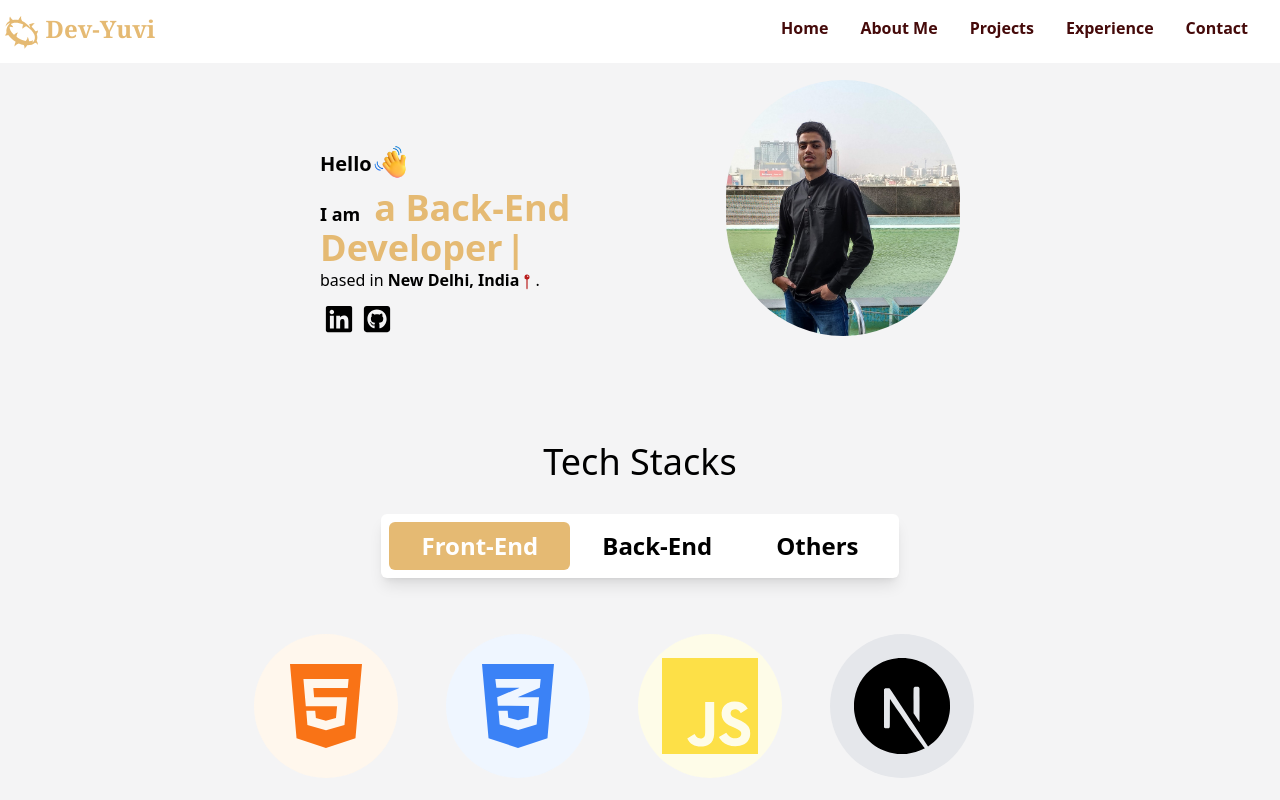
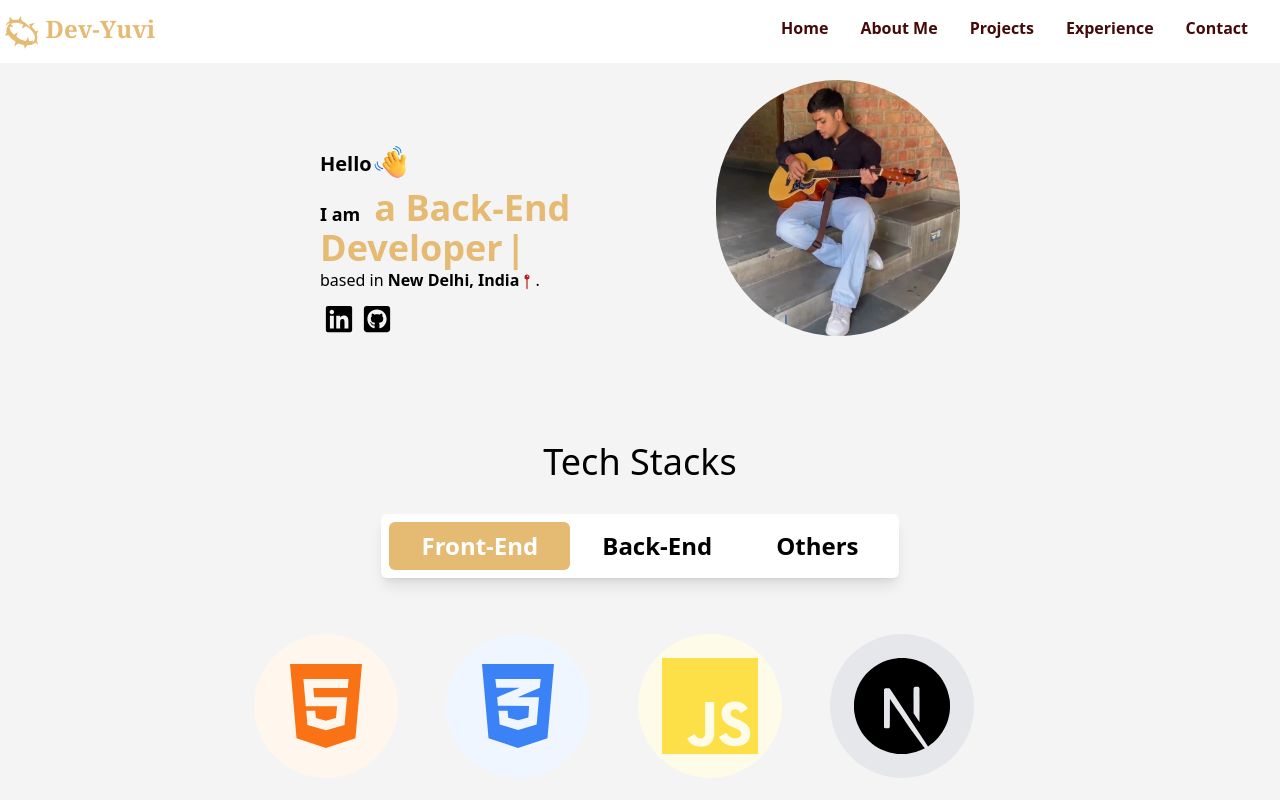
Before and after one commit to Yuvraj883/Yuvis-Portfolio, a React (Create React App) app: page /#home in a window 1280 px wide. Before the commit this address led to /. Shown: the top 800 px of the page. Built offline with nearby package versions, Linux system fonts and the light colour scheme.

Commit message:
Update the display pic

```diff
--- a/src/Components/Home.jsx
+++ b/src/Components/Home.jsx
@@ -49,7 +49,7 @@ function Home() {
             </p>
           </div>
           <animated.div style={slideIn}>
-            <img src="../images/Yuvraj6.jpg" className="h-64 w-60 rounded-full" alt="Yuvraj Singh" />
+            <img src="../images/Yuvraj13.jpeg" className="h-64 w-64 rounded-full" alt="Yuvraj Singh" />
           </animated.div>
         </animated.div>
       </div>
@@ -57,7 +57,7 @@ function Home() {
       {/* Mobile view */}
       <div className='md:hidden flex flex-col jutify-center items-center p-4 m-4'>
         <animated.div style={slideIn}>
-          <img src="../images/Yuvraj6.jpg" className="h-64 w-64 rounded-full" alt="Yuvraj Singh" />
+          <img src="../images/Yuvraj13.jpeg" className="h-64 w-64 rounded-full" alt="Yuvraj Singh" />
         </animated.div>
         <animated.div className='py-8 w-[65%] pr-4' style={fadeIn}>
           <div>
```
Also changed, not shown: public/images/Yuvraj12.jpeg (added), public/images/Yuvraj13.jpeg (added).
